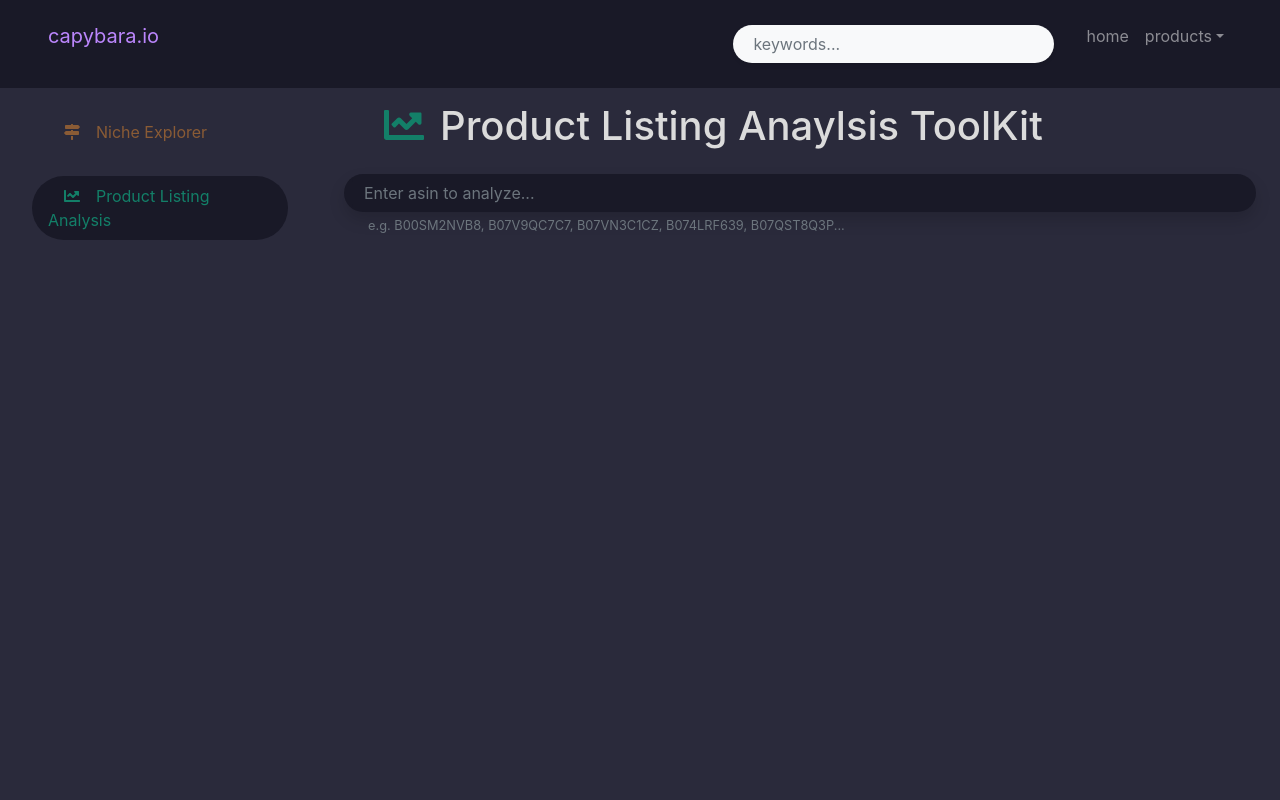
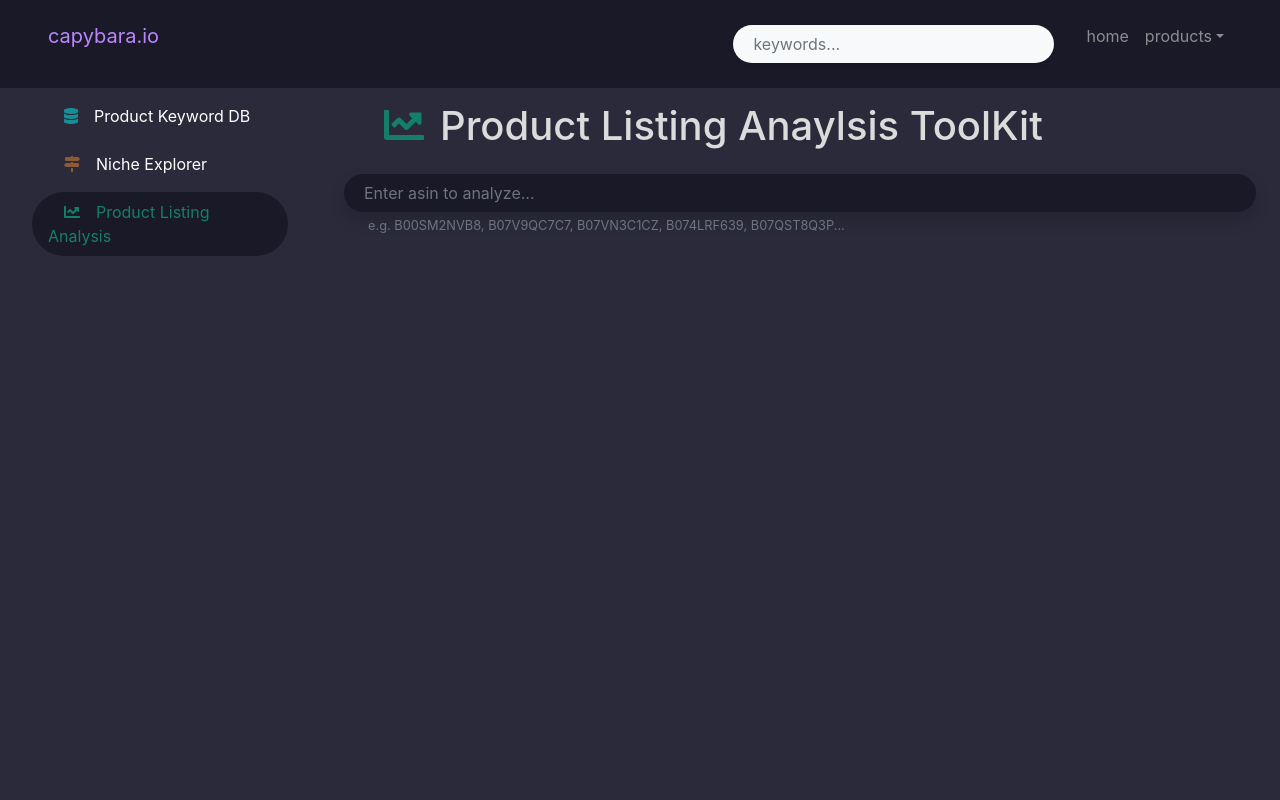
Before and after one commit to blakeylakey/capybara-toolkit, a React app in the folder client/: page /tools/la in a window 1280 px wide. Shown: the top 800 px of the page. Built offline with nearby package versions, Linux system fonts and the light colour scheme; what @fortawesome/fontawesome would draw is missing.

Commit message:
fixed stuff

```diff
--- a/client/src/components/NavBars/NavigationSideBarLink.js
+++ b/client/src/components/NavBars/NavigationSideBarLink.js
@@ -1,9 +1,9 @@
 import React from "react";
-import { FontAwesomeIcon } from '@fortawesome/react-fontawesome';
+import { FontAwesomeIcon } from "@fortawesome/react-fontawesome";
 
 function NavigationSideBarLink(props) {
   const active = props.active ? "active " : "";
-  const style = {color: props.color};
+  const style = { color: props.color, marginBottom: "0" };
 
   return (
     <li className="nav-item mt-2 sidebar-nav-item">
--- a/client/src/css/NavBars.css
+++ b/client/src/css/NavBars.css
@@ -34,7 +34,7 @@
     }
 }
 
-.sidebar-nav-item a:not(.active) {
+.sidebar-nav-item p:not(.active) {
     color: white !important;
 }
 
```
